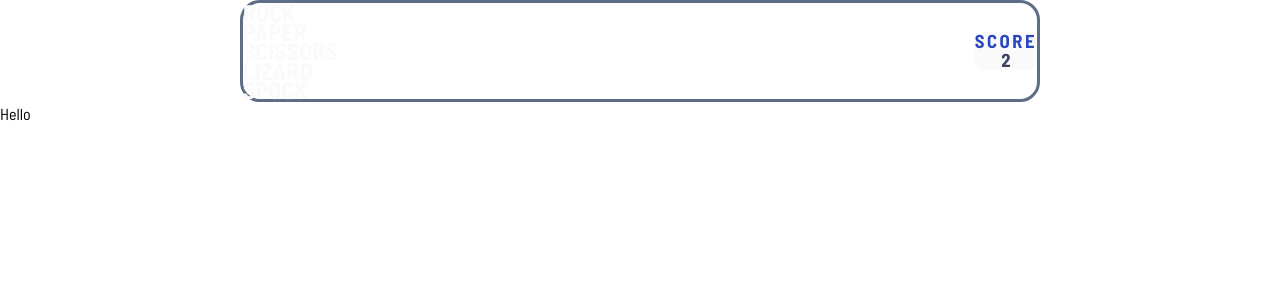
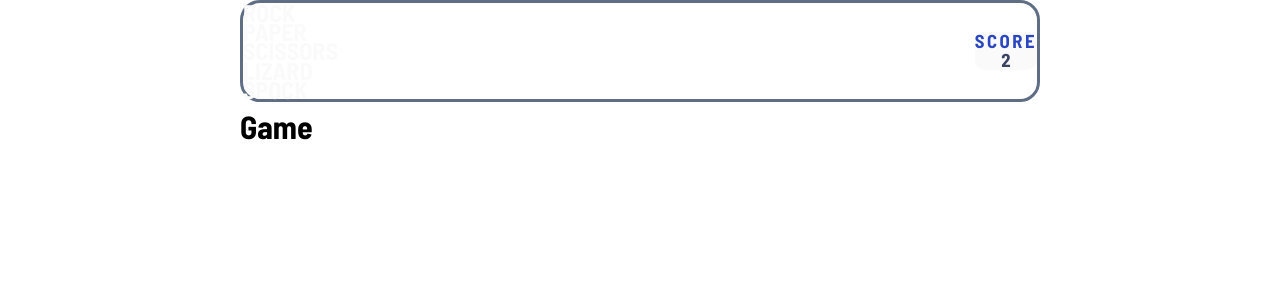
Before and after one commit to iwilldev/pedra-papel-tesoura, a Vue app in the folder rock-paper-scissors/: page /play in a window 1280 px wide. Before the commit this address led to /. Shown: the top 300 px of the page. Built offline with nearby package versions, Linux system fonts and the light colour scheme.

Commit message:
feat: adds start game button
- Adds start game button
- Adds gameplay page

```diff
--- a/rock-paper-scissors/src/App.vue
+++ b/rock-paper-scissors/src/App.vue
@@ -6,7 +6,9 @@
 		@mouseleave="resetPositions"
 	>
 		<Header />
-		<RouterView />
+		<div class="view">
+			<RouterView />
+		</div>
 	</div>
 </template>
 
@@ -54,5 +56,13 @@
 		flex-direction: column;
 		height: 100%;
 		font-family: 'Barlow Semi Condensed', Helvetica, Arial, sans-serif;
+
+		.view {
+			width: 100%;
+			height: 100%;
+			max-width: 800px;
+			margin: 0 auto;
+			padding: rfs(30px);
+		}
 	}
 </style>
--- /dev/null
+++ b/rock-paper-scissors/src/pages/Game.vue
@@ -0,0 +1,9 @@
+<template>
+	<h1>Game</h1>
+</template>
+
+<script>
+	export default {
+		name: 'Game',
+	};
+</script>
--- a/rock-paper-scissors/src/pages/Home.vue
+++ b/rock-paper-scissors/src/pages/Home.vue
@@ -1,6 +1,8 @@
 <template>
 	<div class="home">
-		Hello
+		<RouterLink to="/play" class="start">
+			START GAME
+		</RouterLink>
 	</div>
 </template>
 
@@ -9,3 +11,32 @@
 		name: 'Home',
 	};
 </script>
+
+<style lang="scss" scoped>
+	.home {
+		display: flex;
+		justify-content: center;
+		align-items: center;
+		height: 100%;
+
+		.start {
+			font-size: rfs(4rem);
+			font-weight: bold;
+			text-decoration: none;
+			color: $white;
+			transition: transform .3s linear, letter-spacing .3s linear;
+
+			&:visited {
+				color: $white;
+			}
+
+			&:hover,
+			&:focus {
+				outline: none;
+				transform: scale(1.25);
+				letter-spacing: 5px;
+				text-decoration: underline;
+			}
+		}
+	}
+</style>
--- a/rock-paper-scissors/src/router/routes.js
+++ b/rock-paper-scissors/src/router/routes.js
@@ -3,6 +3,11 @@ const routes = [
 		path: '/',
 		name: 'Home',
 		component: () => import(/* webpackChunkName: "Home" */ '../pages/Home.vue'),
+	},
+	{
+		path: '/play',
+		name: 'Game',
+		component: () => import(/* webpackChunkName: "Game" */ '../pages/Game.vue'),
 	},
 	{
 		path: '*',
```
